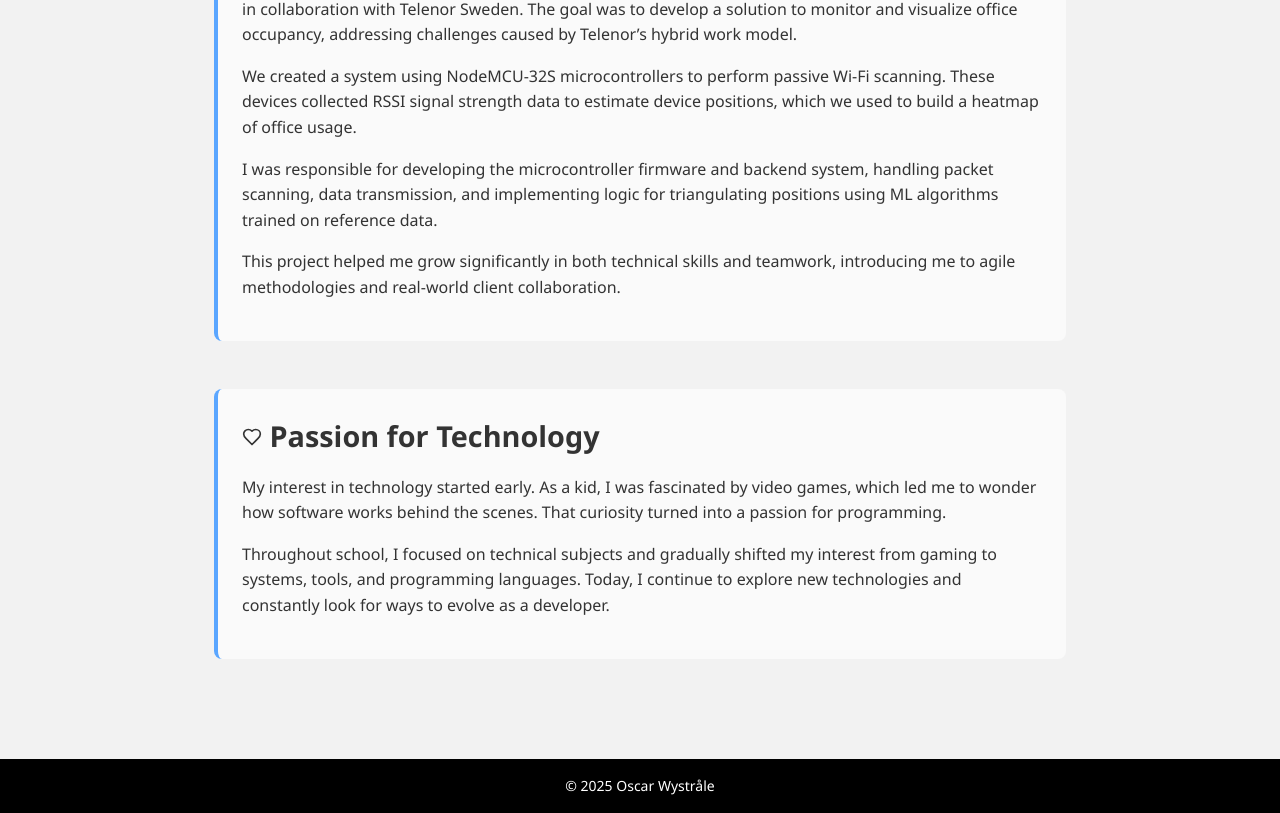
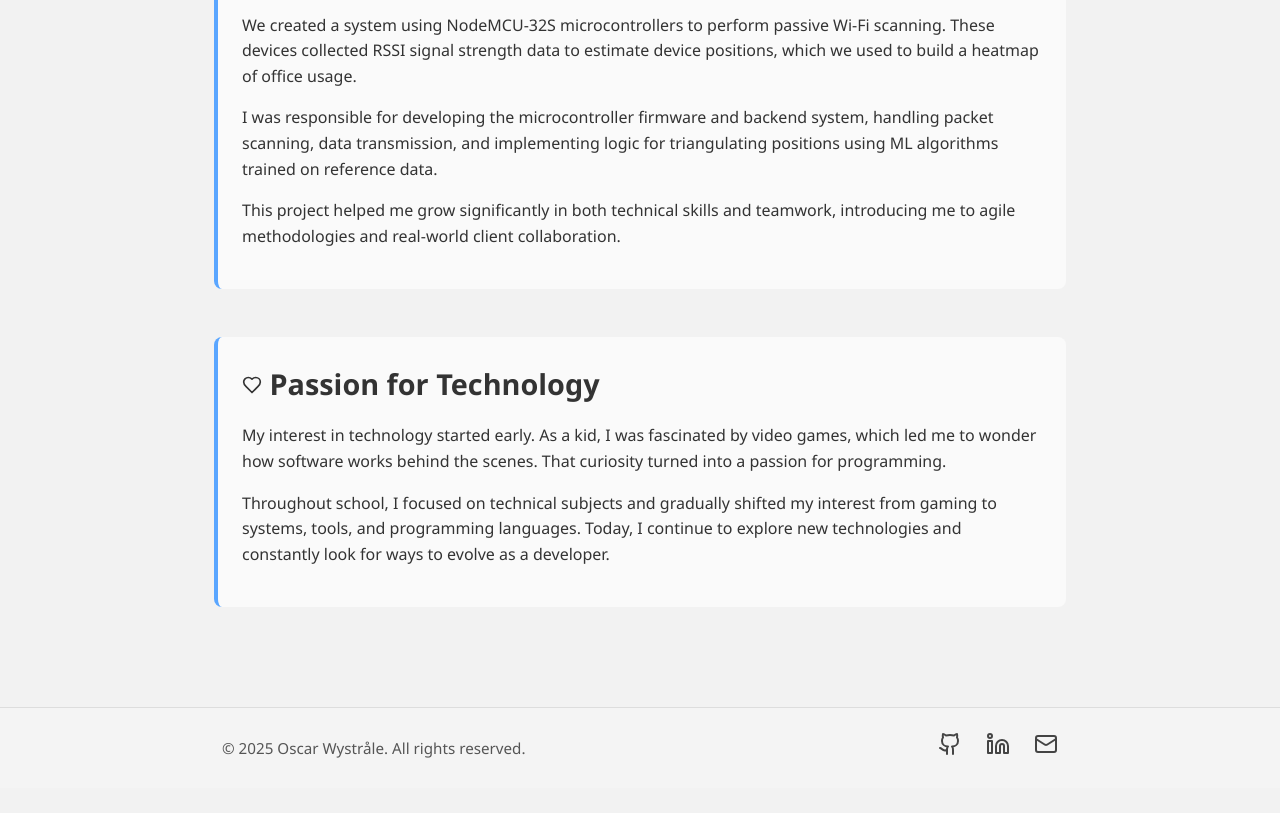
Before and after one commit to CarlOscarMarcus/portfolio, a React (Create React App) app: page /portfolio/about in a window 1280 px wide. Shown: the part 1822-2635 px from the top of the page. After the commit the page ends 2610 px from the top, so only its background shows below. Built offline with nearby package versions, Linux system fonts and the light colour scheme.

Commit message:
Added socials in footer

```diff
--- a/src/components/Footer.js
+++ b/src/components/Footer.js
@@ -1,9 +1,26 @@
 import React from 'react';
+import { Github, Linkedin, Mail } from 'lucide-react';
 
-const Footer = () => (
-  <footer className="site-footer">
-    © 2025 Oscar Wystråle
-  </footer>
-);
+const Footer = () => {
+  return (
+    <footer className="site-footer">
+      <div className="footer-content">
+        <p>&copy; {new Date().getFullYear()} Oscar Wystråle. All rights reserved.</p>
+
+        <div className="footer-socials">
+          <a href="https://github.com/CarlOscarMarcus/" target="_blank" rel="noopener noreferrer" aria-label="GitHub">
+            <Github size={20} />
+          </a>
+          <a href="https://www.linkedin.com/in/oscar-wystr%C3%A5le-30b185213/" target="_blank" rel="noopener noreferrer" aria-label="LinkedIn">
+            <Linkedin size={20} />
+          </a>
+          <a href="mailto:oscar@wysarna.se" aria-label="Email">
+            <Mail size={20} />
+          </a>
+        </div>
+      </div>
+    </footer>
+  );
+};
 
 export default Footer;
--- a/src/i18n/locales/en/about.json
+++ b/src/i18n/locales/en/about.json
@@ -1,5 +1,4 @@
 {
-  "pageTitle": "About Me",
   "sections": {
     "introduction": {
       "title": "Introduction",
--- a/src/i18n/locales/sv/about.json
+++ b/src/i18n/locales/sv/about.json
@@ -1,5 +1,4 @@
 {
-  "pageTitle": "Om Mig",
   "sections": {
     "introduction": {
       "title": "Introduktion",
--- a/src/pages/About.js
+++ b/src/pages/About.js
@@ -9,9 +9,6 @@ const About = () => {
 
   return (
     <main className="about-page">
-      <header className="about-header">
-        <h1>{t('pageTitle')}</h1>
-      </header>
 
       <section className="introduction-section">
         <h2><User size={20} /> {sections.introduction.title}</h2>
--- a/src/styles/layout/_footer.scss
+++ b/src/styles/layout/_footer.scss
@@ -1,9 +1,51 @@
 @import '../base/variables';
 
 .site-footer {
-  background-color: $secondary-color;
-  color: $white;
-  text-align: center;
-  padding: 1rem 0;
-  font-size: 0.875rem;
+  background-color: #f4f4f4;
+  padding: 1.5rem 1rem;
+  border-top: 1px solid #ddd;
+
+  .footer-content {
+    display: flex;
+    flex-direction: column;
+    align-items: center;
+    justify-content: center;
+    gap: 0.8rem;
+    text-align: center;
+
+    p {
+      font-size: 0.95rem;
+      color: #555;
+      margin: 0;
+    }
+
+    .footer-socials {
+      display: flex;
+      gap: 1.5rem;
+
+      a {
+        color: #444;
+        transition: color 0.3s ease;
+
+        &:hover {
+          color: #007BFF;
+        }
+
+        svg {
+          width: 24px;
+          height: 24px;
+        }
+      }
+    }
+  }
+
+  @media (min-width: 600px) {
+    .footer-content {
+      flex-direction: row;
+      justify-content: space-between;
+      max-width: 900px;
+      margin: 0 auto;
+      padding: 0 2rem;
+    }
+  }
 }
```
